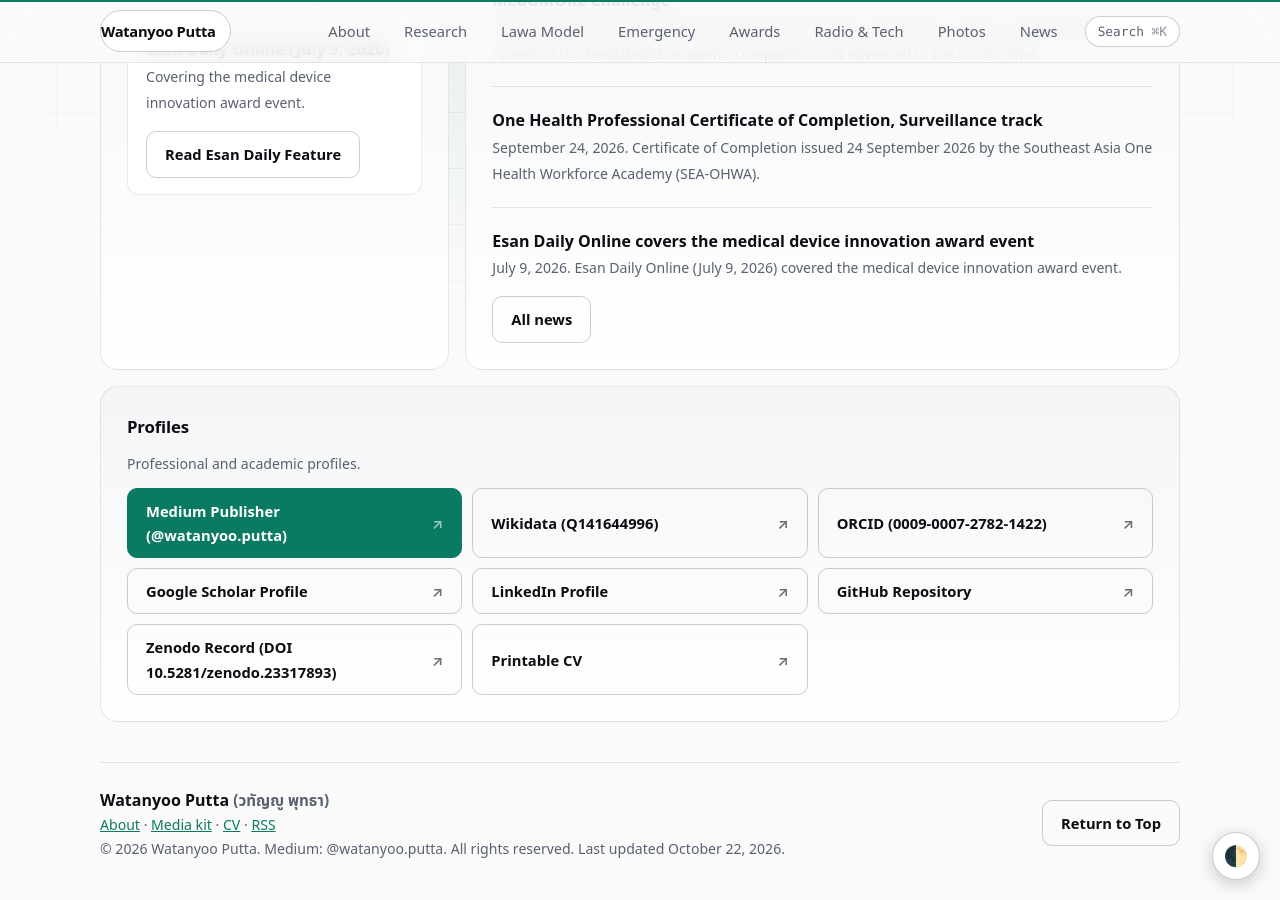
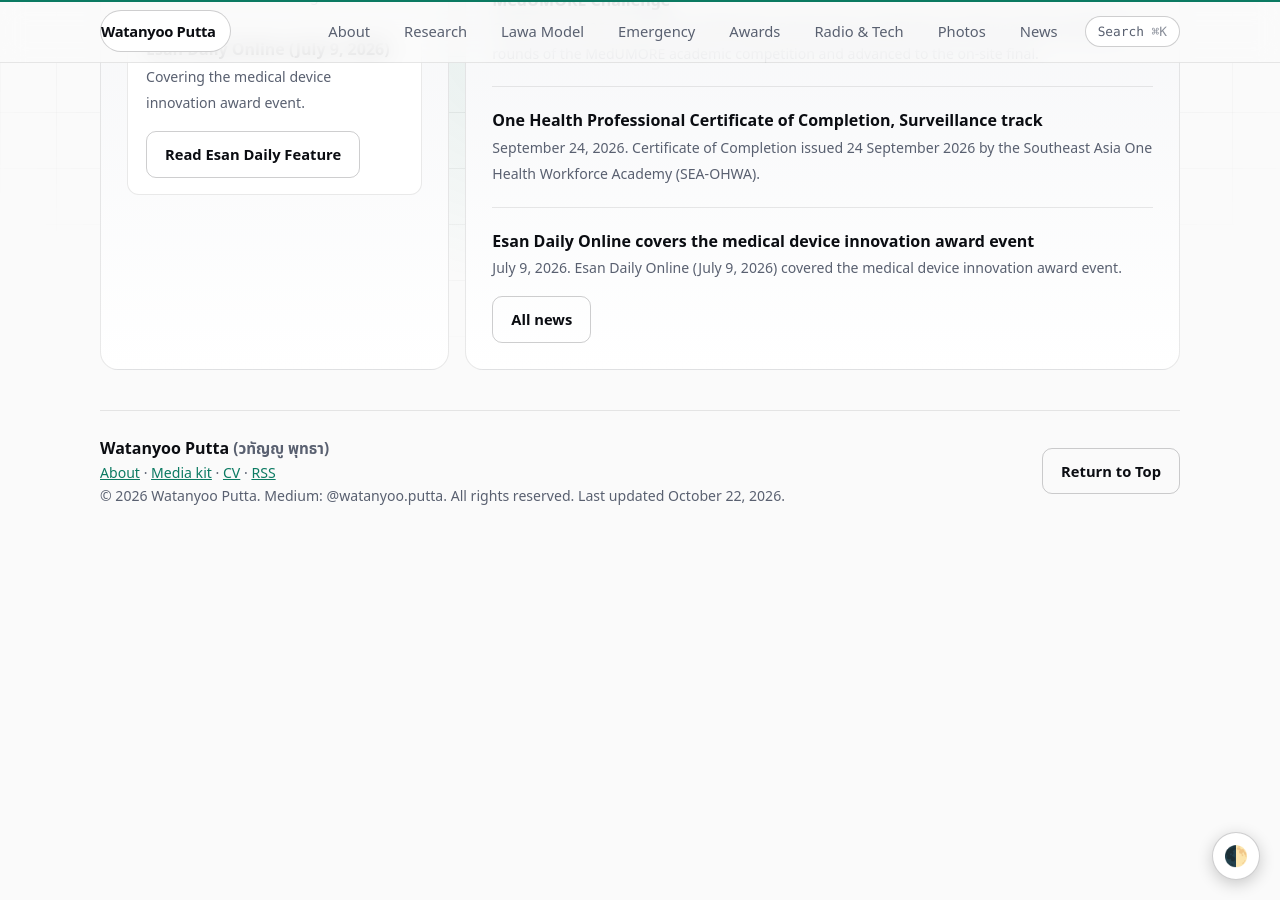
Before and after one commit to WatanyooPutta/WatanyooPutta.github.io, a Jekyll site: the page built from index.html, in a window 1280 px wide and 900 px high, scrolled down 3443 px. Built offline with Jekyll 4.4.1, drawn with Linux system fonts in a browser that asks for light colours.

Commit message:
Update index.html

```diff
--- a/index.html
+++ b/index.html
@@ -14,6 +14,7 @@
     <nav class="btns" aria-label="Primary actions">
       <button class="btn" type="button" id="vcard">Save Contact</button>
       <button class="btn alt" type="button" id="qrbtn">QR Business Card</button>
+      <a class="btn alt" href="{{ '/contact/' | relative_url }}">All profiles</a>
     </nav>
   </div>
 </header>
@@ -46,13 +47,4 @@
 <li><a href="{{ n.url | relative_url }}">{{ n.title }}</a><br><span class="small">{{ n.date | date: "%B %-d, %Y" }}. {{ n.summary }}</span></li>
 {%- endfor -%}
 </ul><div class="btns"><a class="btn alt" href="{{ '/news/' | relative_url }}">All news</a></div></section>
-<section class="card s3"><h2>Profiles</h2><p class="small" style="margin-bottom:12px">Professional and academic profiles.</p><nav class="links" aria-label="Professional profiles">
-<a class="btn" href="https://medium.com/@watanyoo.putta" rel="me external">Medium Publisher (@watanyoo.putta)</a>
-<a class="btn alt" href="https://www.wikidata.org/wiki/Q141644996" rel="me external">Wikidata (Q141644996)</a>
-<a class="btn alt" href="https://orcid.org/0009-0007-2782-1422" rel="me external">ORCID (0009-0007-2782-1422)</a>
-<a class="btn alt" href="https://scholar.google.com/citations?user=_8o9aVEAAAAJ" rel="me external">Google Scholar Profile</a>
-<a class="btn alt" href="https://www.linkedin.com/in/watanyoo-putta/" rel="me external">LinkedIn Profile</a>
-<a class="btn alt" href="https://github.com/watanyooputta" rel="me external">GitHub Repository</a>
-<a class="btn alt" href="https://doi.org/10.5281/zenodo.23317893" rel="me external">Zenodo Record (DOI 10.5281/zenodo.23317893)</a>
-<a class="btn alt" href="{{ '/cv/' | relative_url }}">Printable CV</a></nav></section>
 </main>
```
